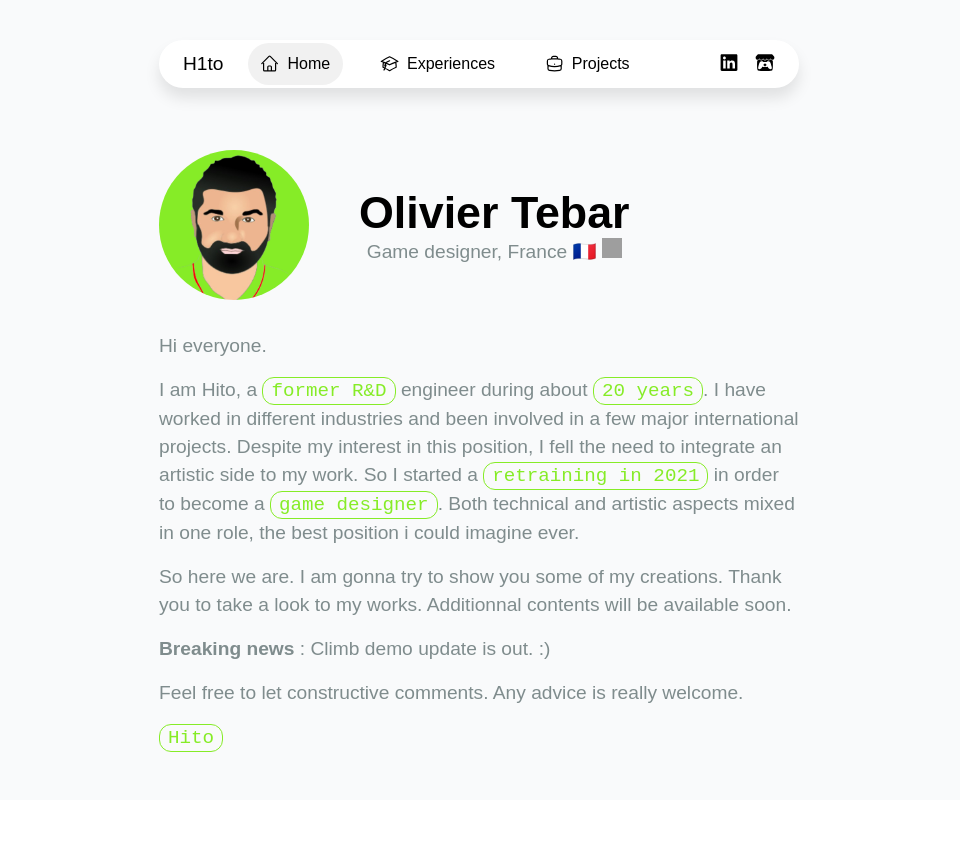
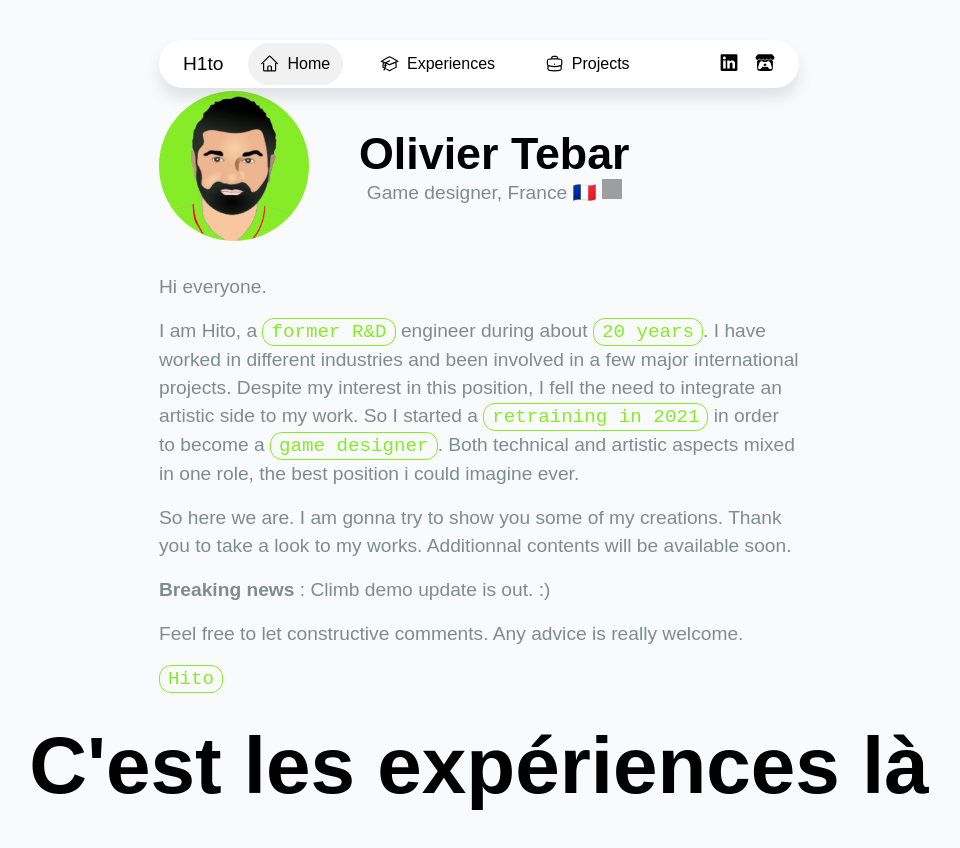
Before and after one commit to Matsuel/olivier, a Next.js app: page / in a window 1280 px wide. Shown: the top 848 px of the page, without its empty margins (161-1121 px from the left). Before the commit the page ends 800 px from the top, so only its background shows below. Built offline with nearby package versions, Linux system fonts and the light colour scheme; grey boxes are pictures that could not be loaded.

Commit message:
create experiences section

```diff
--- /dev/null
+++ b/src/Sections/Experiences/Experiences.module.scss
@@ -0,0 +1,16 @@
+.Experiences_container {
+    width: 80%;
+    height: auto;
+    min-height: 80vh;
+    display: flex;
+    flex-direction: column;
+    align-items: center;
+    justify-content: flex-start;
+    gap: 2rem;
+    font-family: 'Montserrat', sans-serif;
+
+    .Experiences_title {
+        font-size: 5rem;
+        font-weight: 700;
+    }
+}
--- /dev/null
+++ b/src/Sections/Experiences/Experiences.tsx
@@ -0,0 +1,20 @@
+import React from 'react';
+
+import styles from './Experiences.module.scss';
+
+interface ExperiencesProps {
+
+}
+
+const Experiences = ({ }: ExperiencesProps) => {
+    return (
+        <section className={styles.Experiences_container} id="experiences">
+            <h1 className={styles.Experiences_title}>
+                C'est les expériences là
+            </h1>
+
+        </section>
+    );
+};
+
+export default Experiences;
--- a/src/Sections/Home/Home.module.scss
+++ b/src/Sections/Home/Home.module.scss
@@ -1,9 +1,12 @@
 .Home_container {
+    margin-top: 5rem;
     width: 80%;
+    height: auto;
+    min-height: 80vh;
     display: flex;
     flex-direction: column;
     align-items: center;
-    justify-content: flex-start;
+    justify-content: center ;
     gap: 2rem;
     font-family: 'Montserrat', sans-serif;
 
--- a/src/pages/index.tsx
+++ b/src/pages/index.tsx
@@ -2,6 +2,7 @@ import Head from "next/head";
 import styles from "@/styles/Home.module.css";
 import Navbar from "../Components/Navbar/Navbar";
 import Home from "@/Sections/Home/Home";
+import Experiences from "@/Sections/Experiences/Experiences";
 
 
 export default function App() {
@@ -17,6 +18,7 @@ export default function App() {
       <div className={styles.container}>
         <Navbar />
         <Home />
+        <Experiences />
       </div>
     </>
   );
--- a/src/styles/Home.module.css
+++ b/src/styles/Home.module.css
@@ -5,7 +5,6 @@
   display: flex;
   flex-direction: column;
   justify-content: flex-start;
-  padding-top: 150px;
   align-items: center;
   background-color: #f9fafb;
 }
```
